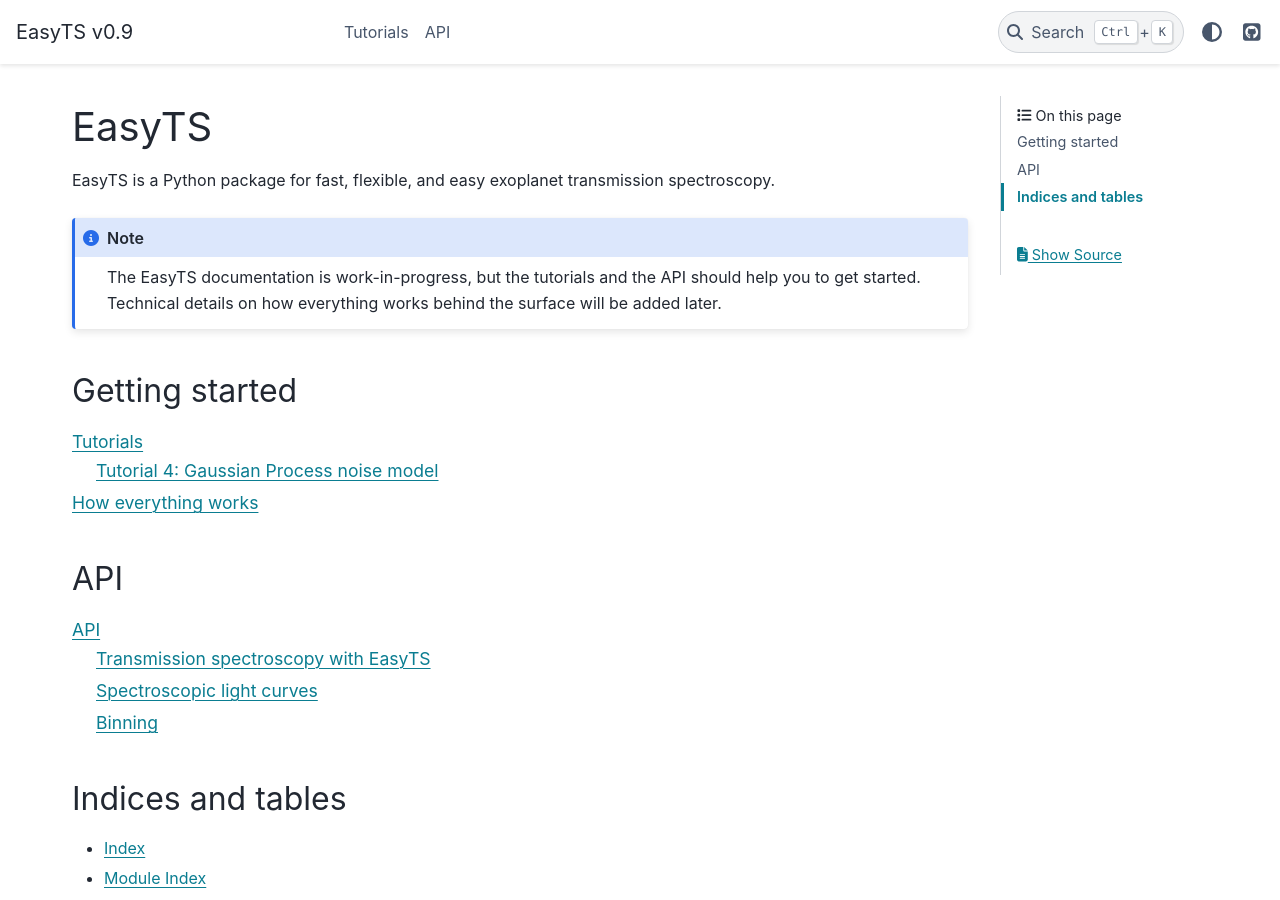
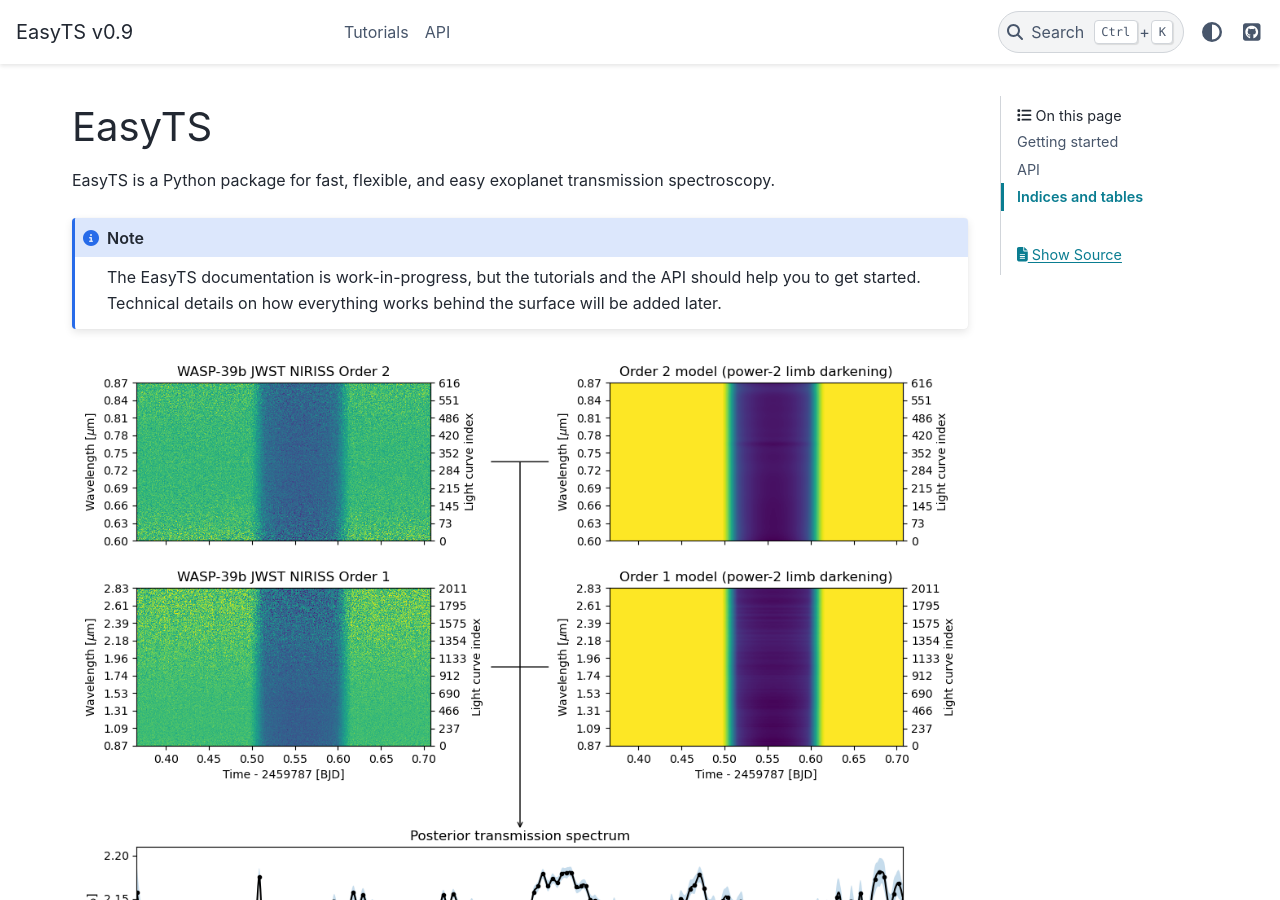
Before and after one commit to hpparvi/ExoIris, a Sphinx documentation site: the page built from doc/source/index.rst, in a window 1280 px wide and 900 px high. Built offline with Sphinx 7.4.7 and the PyData theme 0.15.4, drawn with Linux system fonts in a browser that asks for light colours; formulas are drawn with MathJax 3; pages that are not in the unit, such as notebooks, are missing from menus.

Commit message:
Add example image to documentation index.

```diff
--- a/doc/source/index.rst
+++ b/doc/source/index.rst
@@ -10,6 +10,9 @@ EasyTS is a Python package for fast, flexible, and easy exoplanet transmission s
 .. note::
    The EasyTS documentation is work-in-progress, but the tutorials and the API should help you to get started. Technical
    details on how everything works behind the surface will be added later.
+
+.. image:: examples/e01/example1.png
+
 
 Getting started
 ---------------
```
